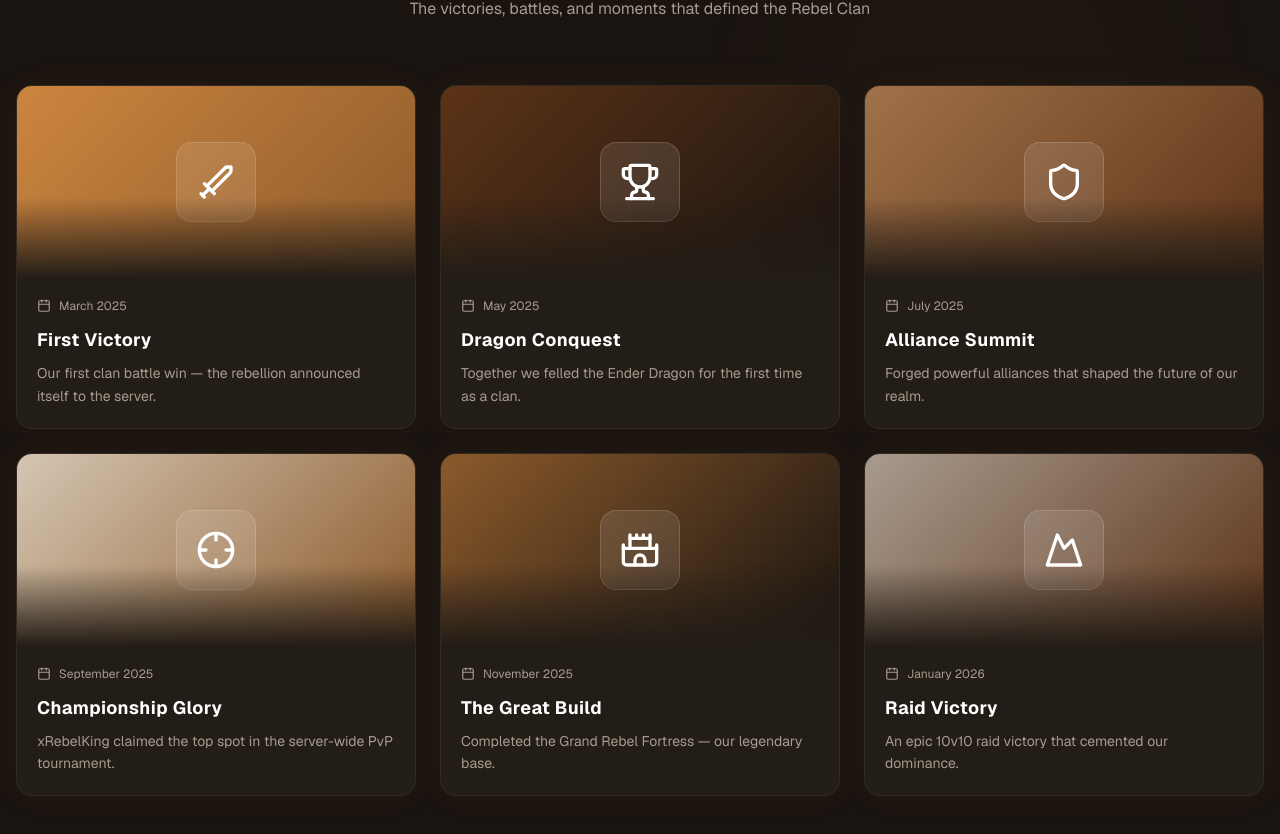
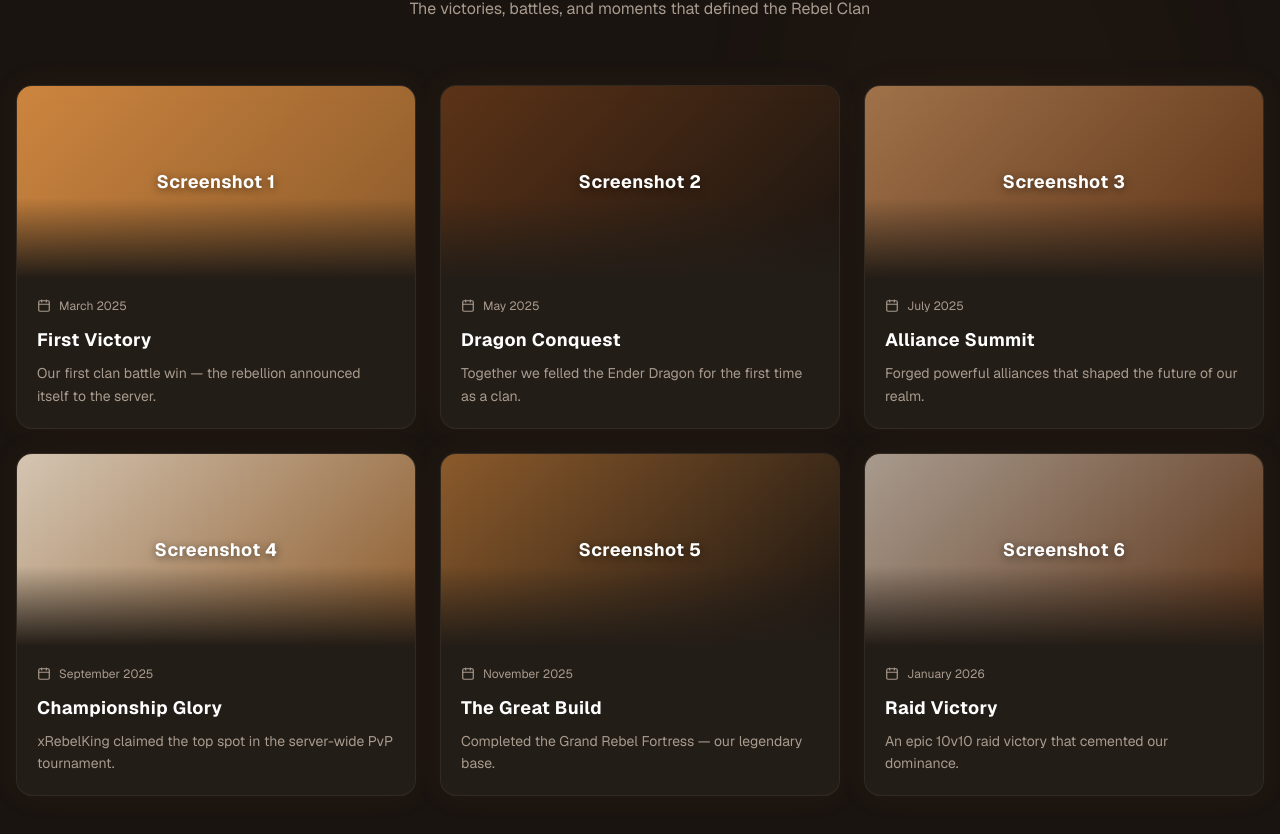
Before and after one commit to 3moTotem/rebel-clan, a Next.js app: page /rebel-clan/ in a window 1280 px wide. Shown: the part 4212-5046 px from the top of the page. Built offline with nearby package versions, Linux system fonts and the light colour scheme; no server answers.

Commit message:
feat: replace center icons with Screenshot 1-6 bold text in memories cards

```diff
--- a/src/components/ClanMemories.tsx
+++ b/src/components/ClanMemories.tsx
@@ -2,7 +2,7 @@
 
 import { useState, useEffect } from "react";
 import { motion } from "framer-motion";
-import { Camera, Calendar, Sword, Trophy, Shield, Mountain, Crosshair, Castle } from "lucide-react";
+import { Camera, Calendar } from "lucide-react";
 import { MemoryItem, fetchMemoriesFromAPI, DEFAULT_MEMORIES } from "@/lib/data";
 
 const GRADIENT_MAP: Record<string, string> = {
@@ -12,15 +12,6 @@ const GRADIENT_MAP: Record<string, string> = {
   "championship-glory": "linear-gradient(135deg, #D4C5B2, #8B5A2B)",
   "the-great-build": "linear-gradient(135deg, #8B5A2B, #1A1410)",
   "raid-victory": "linear-gradient(135deg, #A89B8E, #5C3317)",
-};
-
-const ICON_MAP: Record<string, typeof Sword> = {
-  "first-victory": Sword,
-  "dragon-conquest": Trophy,
-  "alliance-summit": Shield,
-  "championship-glory": Crosshair,
-  "the-great-build": Castle,
-  "raid-victory": Mountain,
 };
 
 export default function ClanMemories() {
@@ -68,7 +59,6 @@ export default function ClanMemories() {
 
         <div className="grid grid-cols-1 sm:grid-cols-2 lg:grid-cols-3 gap-6">
           {memories.map((mem, i) => {
-            const Icon = ICON_MAP[mem.key] || Sword;
             const gradient = GRADIENT_MAP[mem.key] || "linear-gradient(135deg, #CD853F, #8B5A2B)";
             return (
               <motion.div
@@ -103,16 +93,9 @@ export default function ClanMemories() {
                         />
                         <div className="absolute inset-0 opacity-20 pixel-pattern" />
                         <div className="absolute inset-0 flex items-center justify-center">
-                          <div
-                            className="w-20 h-20 rounded-2xl flex items-center justify-center"
-                            style={{
-                              background: "rgba(255,255,255,0.1)",
-                              backdropFilter: "blur(4px)",
-                              border: "1px solid rgba(255,255,255,0.15)",
-                            }}
-                          >
-                            <Icon className="w-10 h-10 text-white" />
-                          </div>
+                          <span className="text-white font-bold text-lg tracking-wide" style={{ textShadow: "0 2px 8px rgba(0,0,0,0.5)" }}>
+                            Screenshot {i + 1}
+                          </span>
                         </div>
                       </>
                     )}
```
